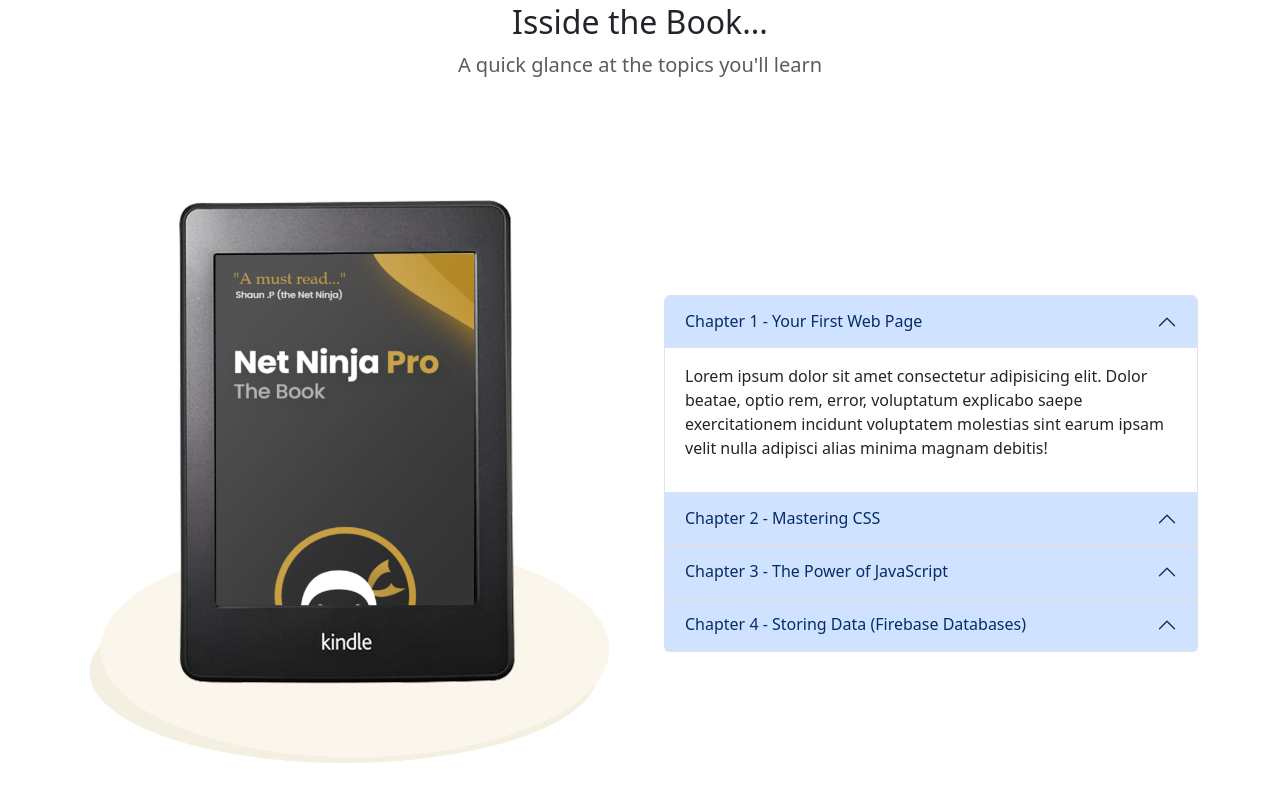
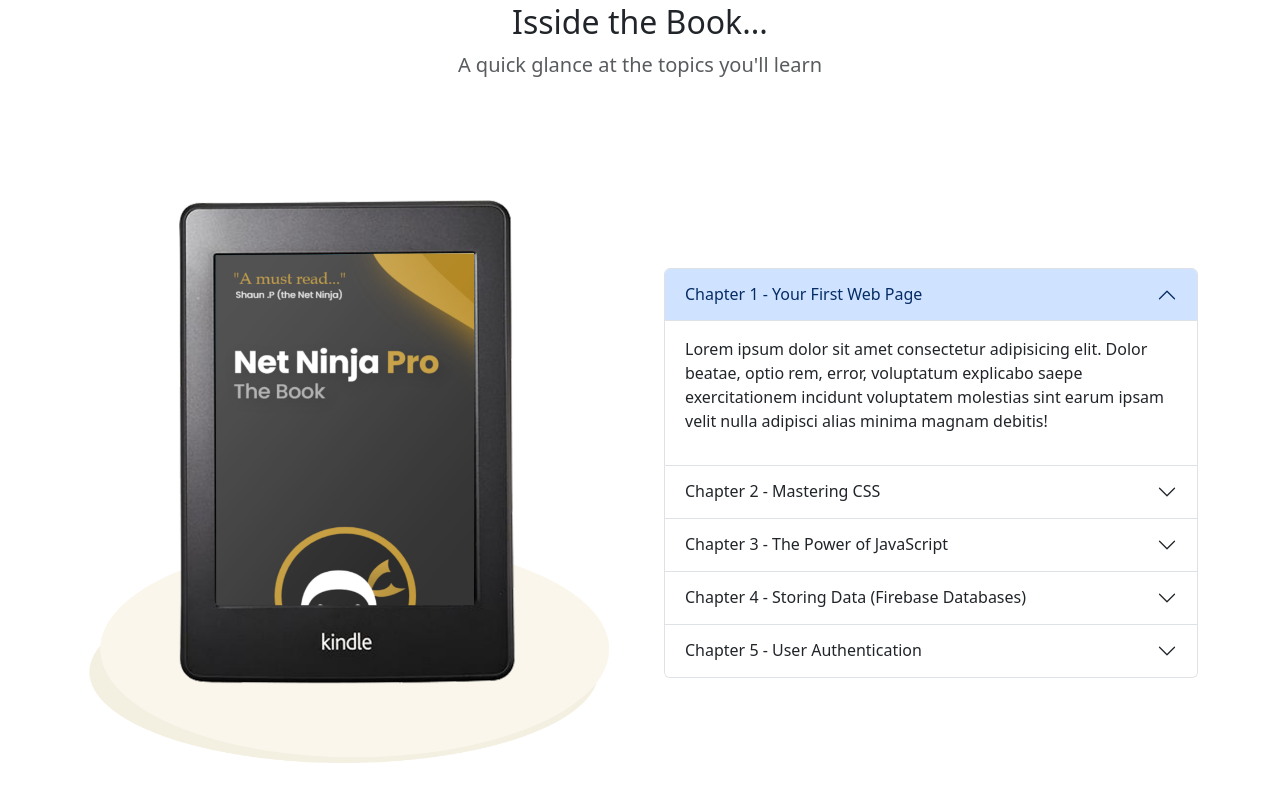
Before and after one commit to Avalonest/Bootstrap5, a plain HTML site: page index.html in a window 1280 px wide. Shown: the part 1609-2410 px from the top of the page. Drawn offline with nearby package versions, Linux system fonts and the light colour scheme.

Commit message:
lesson 11 done

```diff
--- a/index.html
+++ b/index.html
@@ -139,7 +139,7 @@
             </div>
             <div class="accordion-item">
               <h2 class="accordion-header" id="heading-2">
-                <button class="accordion-button" type="button" data-bs-toggle="collapse" data-bs-target="#chapter-2" aria-expanded="true" aria-controls="chapter-2">Chapter 2 - Mastering CSS</button>
+                <button class="accordion-button collapsed" type="button" data-bs-toggle="collapse" data-bs-target="#chapter-2" aria-expanded="false" aria-controls="chapter-2">Chapter 2 - Mastering CSS</button>
               </h2>
               <div id="chapter-2" class="accordion-collapse collapse" aria-labelledby="heading-2" data-bs-parent="#chapters">
                 <div class="accordion-body">
@@ -149,7 +149,7 @@
             </div>
             <div class="accordion-item">
               <h2 class="accordion-header" id="heading-3">
-                <button class="accordion-button" type="button" data-bs-toggle="collapse" data-bs-target="#chapter-3" aria-expanded="true" aria-controls="chapter-3">Chapter 3 - The Power of JavaScript</button>
+                <button class="accordion-button collapsed" type="button" data-bs-toggle="collapse" data-bs-target="#chapter-3" aria-expanded="false" aria-controls="chapter-3">Chapter 3 - The Power of JavaScript</button>
               </h2>
               <div id="chapter-3" class="accordion-collapse collapse" aria-labelledby="heading-3" data-bs-parent="#chapters">
                 <div class="accordion-body">
@@ -159,9 +159,19 @@
             </div>
             <div class="accordion-item">
               <h2 class="accordion-header" id="heading-4">
-                <button class="accordion-button" type="button" data-bs-toggle="collapse" data-bs-target="#chapter-4" aria-expanded="true" aria-controls="chapter-4">Chapter 4 - Storing Data (Firebase Databases)</button>
+                <button class="accordion-button collapsed" type="button" data-bs-toggle="collapse" data-bs-target="#chapter-4" aria-expanded="false" aria-controls="chapter-4">Chapter 4 - Storing Data (Firebase Databases)</button>
               </h2>
               <div id="chapter-4" class="accordion-collapse collapse" aria-labelledby="heading-4" data-bs-parent="#chapters">
+                <div class="accordion-body">
+                  <p>Lorem ipsum dolor sit amet consectetur adipisicing elit. Dolor beatae, optio rem, error, voluptatum explicabo saepe exercitationem incidunt voluptatem molestias sint earum ipsam velit nulla adipisci alias minima magnam debitis!</p>
+                </div>
+              </div>
+            </div>
+            <div class="accordion-item">
+              <h2 class="accordion-header" id="heading-5">
+                <button class="accordion-button collapsed" type="button" data-bs-toggle="collapse" data-bs-target="#chapter-5" aria-expanded="false" aria-controls="chapter-5">Chapter 5 - User Authentication</button>
+              </h2>
+              <div id="chapter-5" class="accordion-collapse collapse" aria-labelledby="heading-5" data-bs-parent="#chapters">
                 <div class="accordion-body">
                   <p>Lorem ipsum dolor sit amet consectetur adipisicing elit. Dolor beatae, optio rem, error, voluptatum explicabo saepe exercitationem incidunt voluptatem molestias sint earum ipsam velit nulla adipisci alias minima magnam debitis!</p>
                 </div>
```
